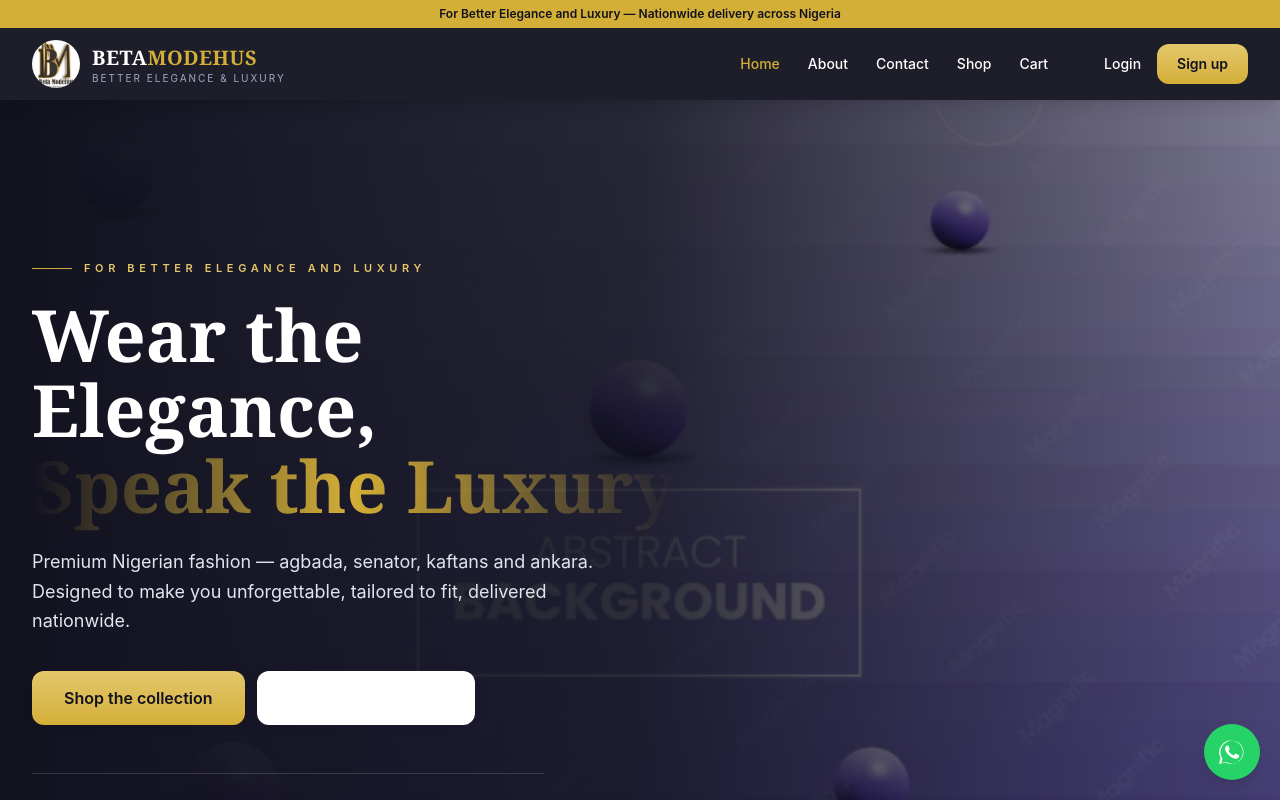
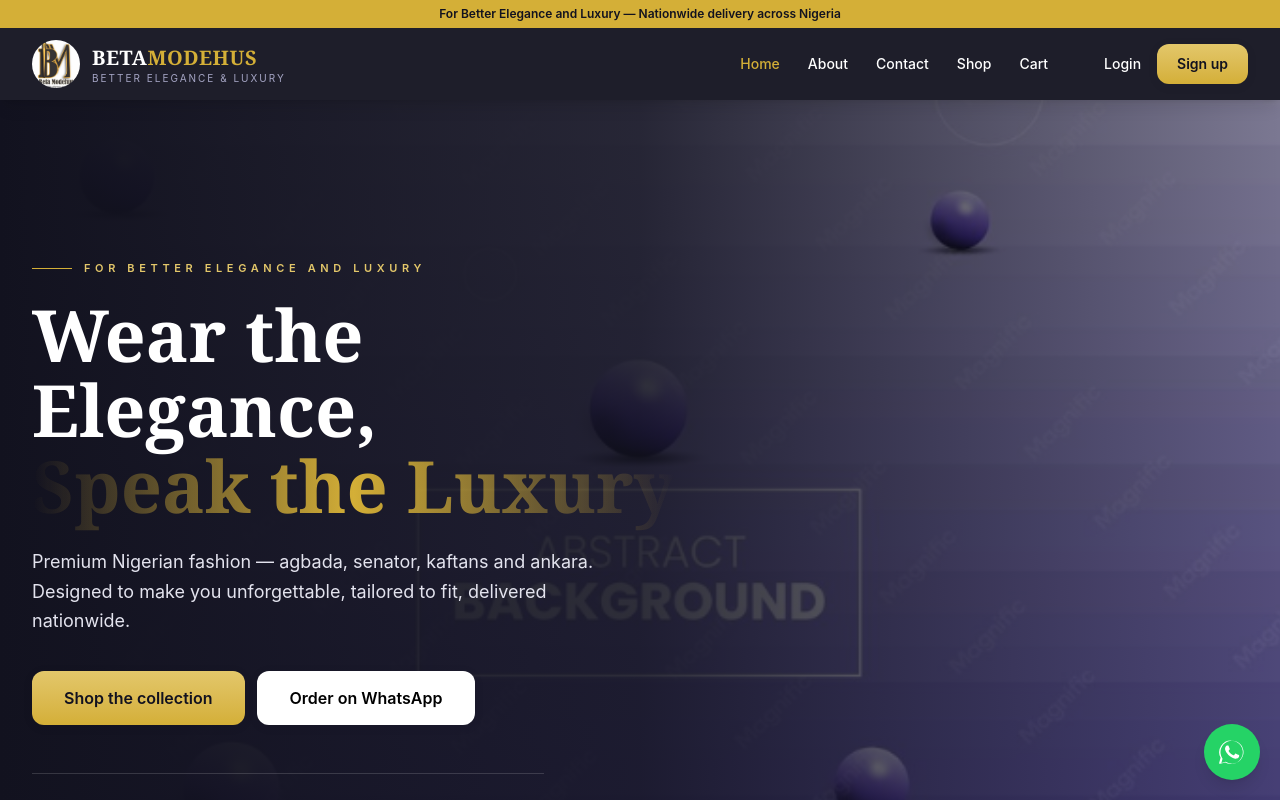
Before and after one commit to olasunkamiabdulrasheed-design/BETA_MODEHUS, a React (Vite) app in the folder frontend/: page / in a window 1280 px wide. Shown: the top 800 px of the page. Built offline with nearby package versions, Linux system fonts and the light colour scheme; no server answers.

Commit message:
feat: use new photo in final CTA section

```diff
--- a/frontend/src/pages/Home.jsx
+++ b/frontend/src/pages/Home.jsx
@@ -112,7 +112,7 @@
               </Link>
               <a
                 href="https://wa.me/2347012124050"
-                className="btn-outline !border-white/40 !px-8 !py-3.5 !text-base !text-white hover:!border-gold-500 hover:!text-gold-400"
+                className="btn-outline !border-white/40 !px-8 !py-3.5 !text-base !text-black hover:!border-gold-500 hover:!text-gold-400"
               >
                 Order on WhatsApp
               </a>
@@ -340,7 +340,7 @@
         <div className="container-bm relative grid items-center gap-12 lg:grid-cols-2 lg:gap-20">
           <div className="relative order-2 lg:order-1">
             <img
-              src="/admin-owner.png"
+              src="/images.png"
               alt=""
               aria-hidden="true"
               className="aspect-[4/5] w-full rounded-3xl object-cover object-top shadow-lift lg:h-[560px]"
```
